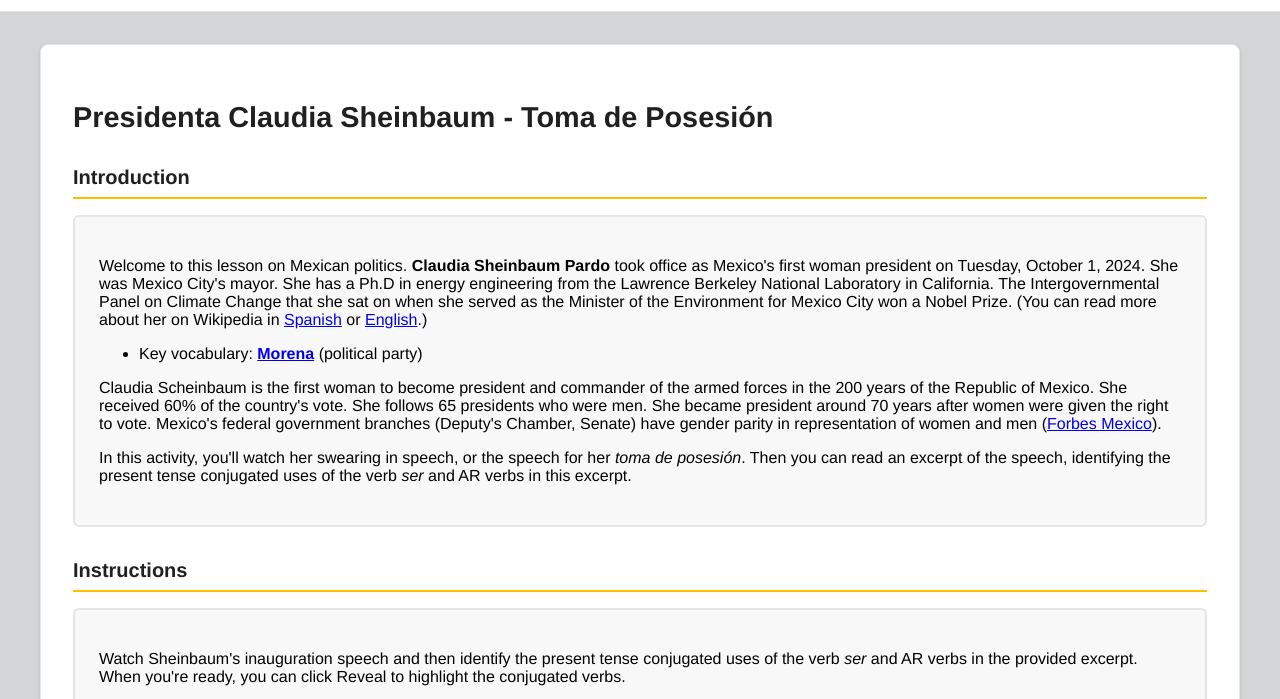
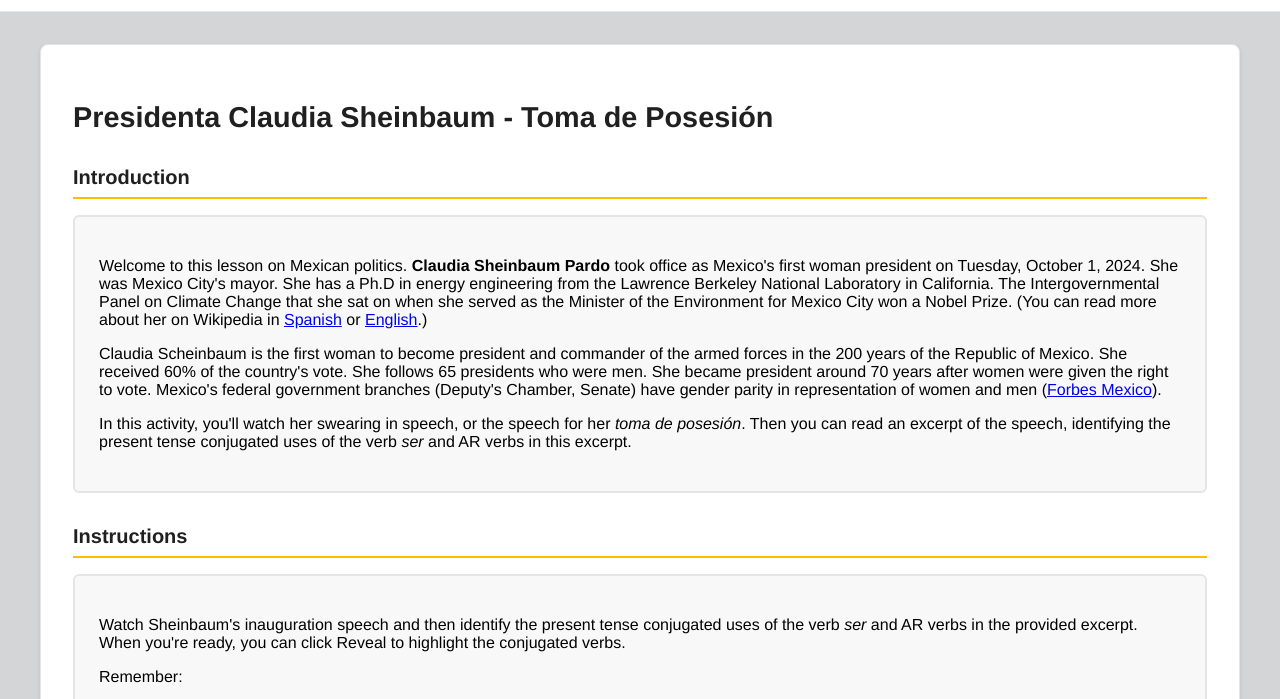
Before and after one commit to alainamb/spanish-practice, a plain HTML site: page elements-of-culture/sheinbaum-toma-de-posesión.html in a window 1280 px wide. Shown: the part 65-764 px from the top of the page. Drawn offline with Linux system fonts and the light colour scheme.

Commit message:
Copy edits

```diff
--- a/elements-of-culture/sheinbaum-toma-de-posesión.html
+++ b/elements-of-culture/sheinbaum-toma-de-posesión.html
@@ -40,9 +40,6 @@
                     <h3>Introduction</h3>
                     <div class="introduction-section">
                         <p>Welcome to this lesson on Mexican politics. <strong>Claudia Sheinbaum Pardo</strong> took office as Mexico's first woman president on Tuesday, October 1, 2024. She was Mexico City's mayor. She has a Ph.D in energy engineering from the Lawrence Berkeley National Laboratory in California. The Intergovernmental Panel on Climate Change that she sat on when she served as the Minister of the Environment for Mexico City won a Nobel Prize. (You can read more about her on Wikipedia in <a href="https://es.wikipedia.org/wiki/Claudia_Sheinbaum" target="_blank">Spanish</a> or <a href="https://en.wikipedia.org/wiki/Claudia_Sheinbaum" target="_blank">English</a>.)</p>
-                        <ul>
-                            <li>Key vocabulary: <strong><a href="https://en.wikipedia.org/wiki/Morena_(political_party)" target="_blank">Morena</a></strong> (political party)</li>
-                        </ul>
                         <p>Claudia Scheinbaum is the first woman to become president and commander of the armed forces in the 200 years of the Republic of Mexico. She received 60% of the country's vote. She follows 65 presidents who were men. She became president around 70 years after women were given the right to vote. Mexico's federal government branches (Deputy's Chamber, Senate) have gender parity in representation of women and men (<a href="https://www.forbes.com/sites/kimelsesser/2023/10/02/mexico-set-to-elect-first-female-president-after-years-of-gender-equality-legislation/" target="_blank">Forbes Mexico</a>).</p>
                         <p>In this activity, you'll watch her swearing in speech, or the speech for her <i>toma de posesión</i>. Then you can read an excerpt of the speech, identifying the present tense conjugated uses of the verb <i>ser</i> and AR verbs in this excerpt.</p>
                     </div>
```
Also changed, not shown: elements-of-culture.html (+1 -1 lines).
